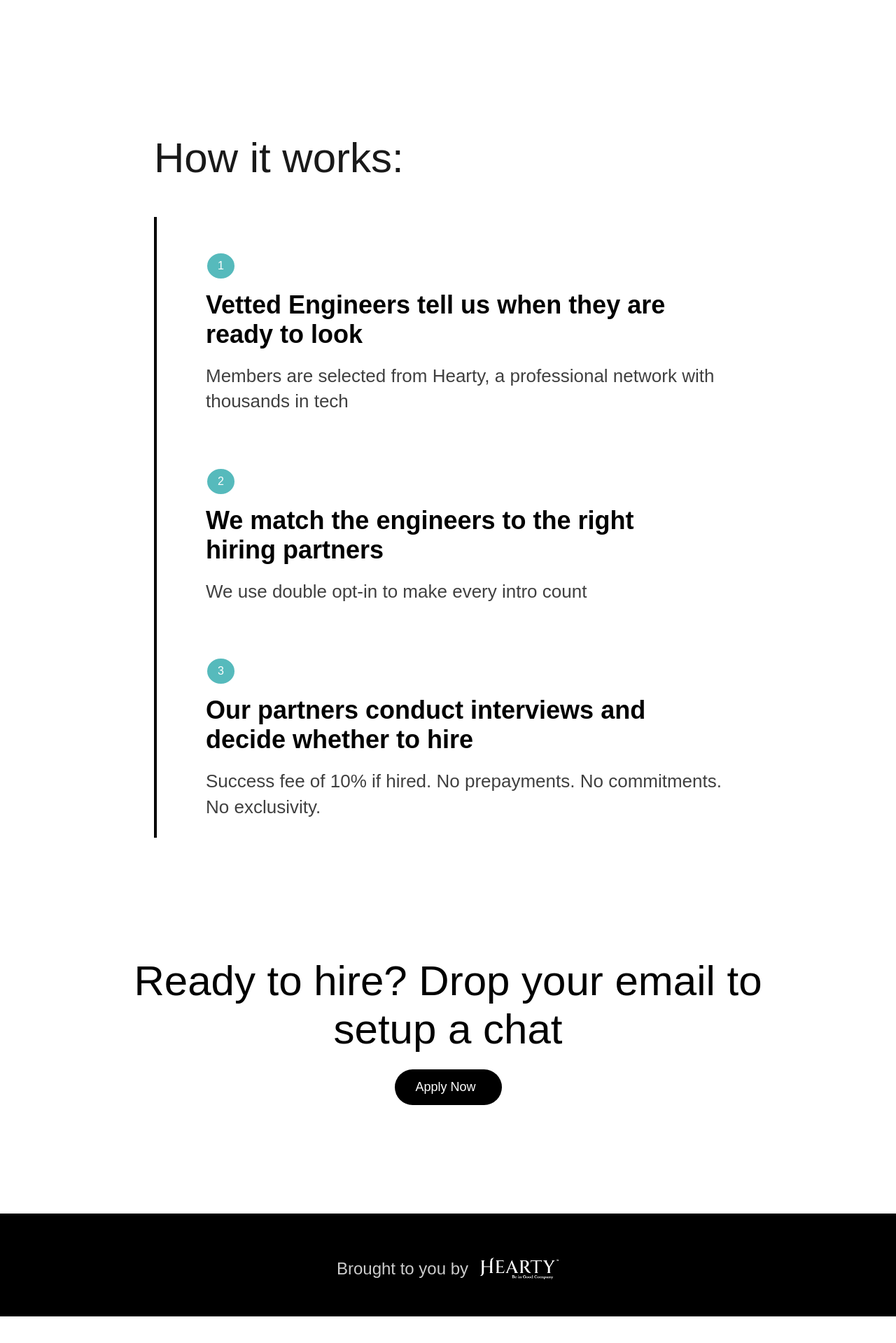
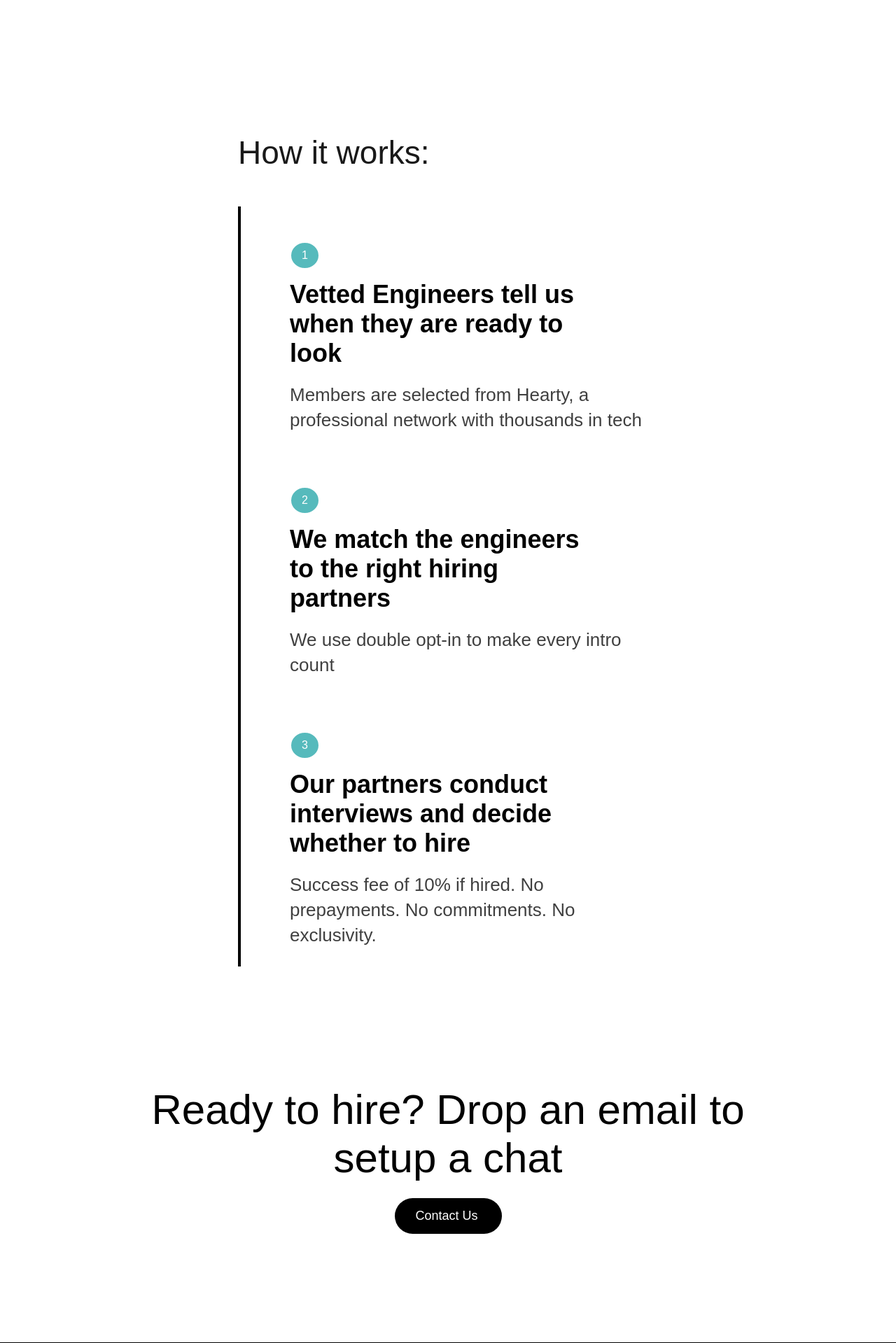
Before and after one commit to Referin/marketingsite, a PHP site: page /company.php in a window 1280 px wide. Shown: the part 498-2417 px from the top of the page at 70% size. Before the commit the page ends 2379 px from the top, so only its background shows below. Run offline with PHP 8.4, Linux system fonts and the light colour scheme; some libraries are stand-ins or nearby versions; some web fonts are replaced.

Commit message:
fixing page

```diff
--- a/company.html
+++ b/company.html
@@ -194,8 +194,8 @@
 
     <div class="bottom company">
       <div class="container">
-        <h3>Ready to hire? Drop your email to</br>setup a chat</h3>
-        <a href="mailto:info@hearty.xyz">Apply Now</a>
+        <h3>Ready to hire? Drop an email to</br>setup a chat</h3>
+        <a href="mailto:bob@hearty.xyz">Contact Us</a>
       </div>
     </div>
 
--- a/styledao.css
+++ b/styledao.css
@@ -938,8 +938,8 @@ footer .content h3{
 }
 
 .middle.company .container {
-    width:70%;
-    margin-left:15%;
+    width:50%;
+    margin-left:25%;
     border-left:4px solid black;
     padding-left:70px;
     padding-bottom:0;
@@ -951,13 +951,13 @@ footer .content h3{
 
 .middle.company > h2{
     font-size:26px;
-    font-size: 60px;
+    font-size: 46px;
     font-weight: 300;
     padding: 0;
     margin: 0;
     padding-bottom: 50px;
     padding-top: 30px;
-    margin-left:15%;
+    margin-left:25%;
     font-family: din-2014, sans-serif;
     color:#191919;
 }
```
